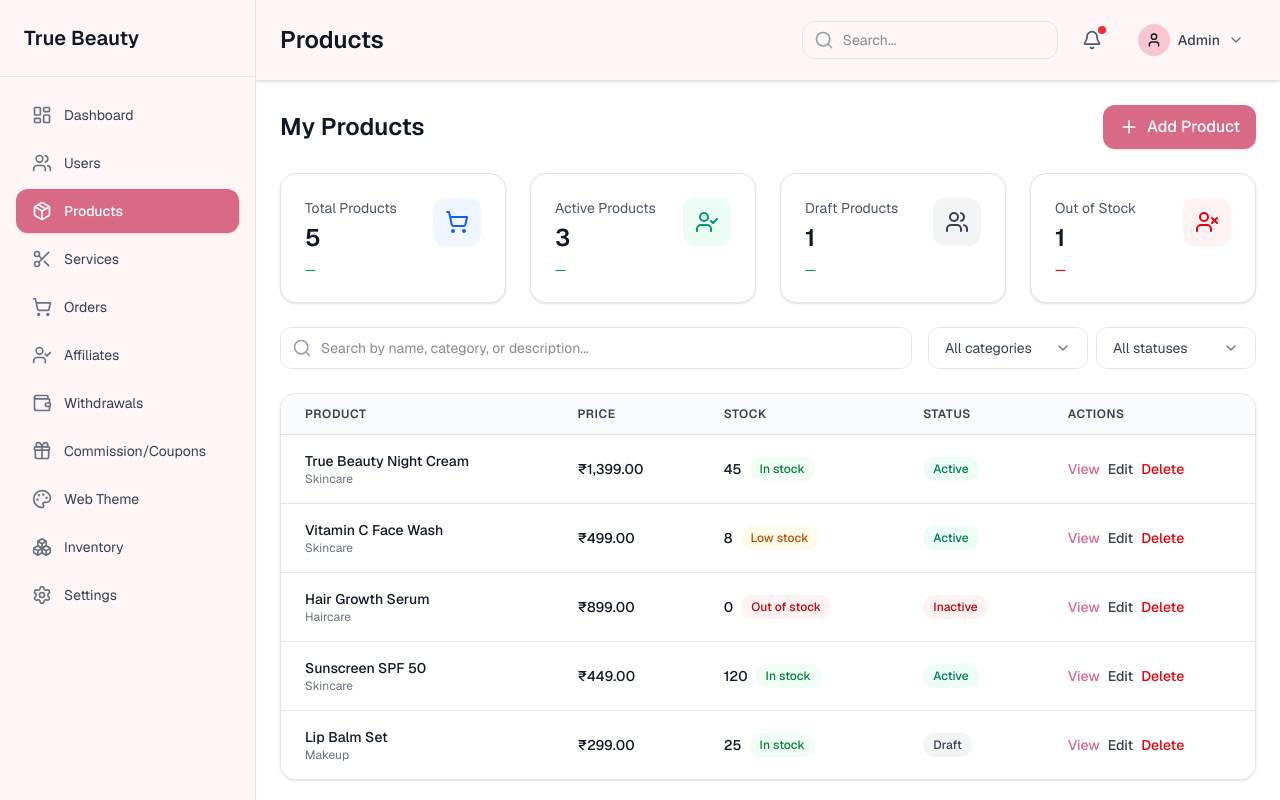
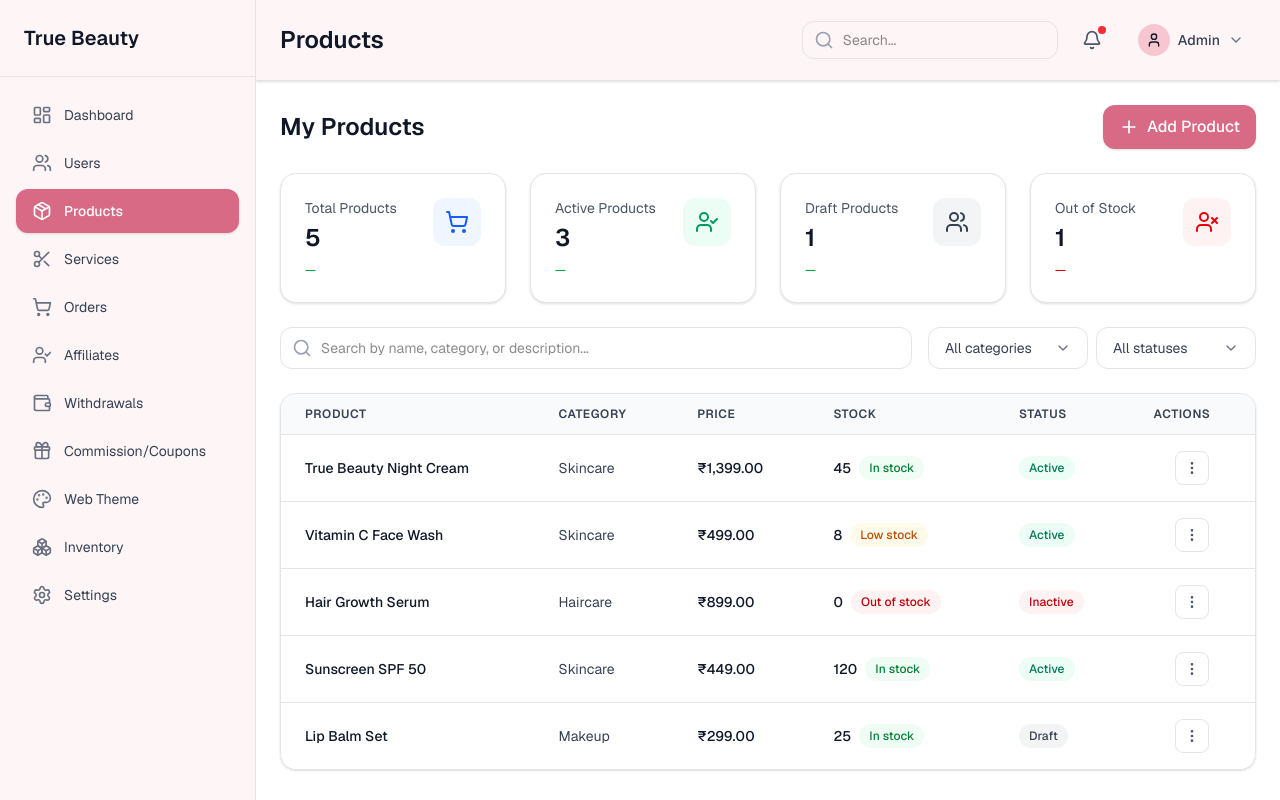
Before and after one commit to ZoyaAnsari19/true-beauty-admin-panel, a Next.js app: page /products in a window 1280 px wide. Built offline with nearby package versions, Linux system fonts and the light colour scheme.

Commit message:
Implement Product Actions Menu in ProductsPage: add a dropdown menu for viewing, editing, and deleting products, enhancing user interaction and streamlining product management. Update Table component to support custom cell classes for improved styling flexibility.

```diff
--- a/app/products/page.tsx
+++ b/app/products/page.tsx
@@ -1,8 +1,8 @@
 "use client";
 
-import React, { useMemo, useState } from "react";
+import React, { useEffect, useMemo, useRef, useState } from "react";
 import Link from "next/link";
-import { Plus } from "lucide-react";
+import { MoreVertical, Plus } from "lucide-react";
 import { useProducts } from "@/lib/products-context";
 import type { Product, ProductStatus } from "@/lib/products-data";
 import type { ProductFormValues } from "@/lib/products-context";
@@ -61,6 +61,75 @@ function formatPrice(amount: number) {
     style: "currency",
     currency: "INR",
   }).format(amount);
+}
+
+function ProductActionsMenu({
+  product,
+  onEdit,
+  onDelete,
+}: {
+  product: Product;
+  onEdit: (product: Product) => void;
+  onDelete: (product: Product) => void;
+}) {
+  const [open, setOpen] = useState(false);
+  const menuRef = useRef<HTMLDivElement | null>(null);
+
+  useEffect(() => {
+    if (!open) return;
+    const handleClickOutside = (event: MouseEvent) => {
+      if (menuRef.current && !menuRef.current.contains(event.target as Node)) {
+        setOpen(false);
+      }
+    };
+    document.addEventListener("mousedown", handleClickOutside);
+    return () => document.removeEventListener("mousedown", handleClickOutside);
+  }, [open]);
+
+  return (
+    <div className="relative inline-block text-left" ref={menuRef}>
+      <button
+        type="button"
+        onClick={() => setOpen((prev) => !prev)}
+        className="p-2 rounded-lg border border-gray-200 bg-white hover:bg-[#fef5f7] transition-colors"
+        aria-haspopup="menu"
+        aria-expanded={open}
+      >
+        <MoreVertical className="w-4 h-4 text-gray-600" />
+      </button>
+      {open && (
+        <div className="absolute right-0 mt-2 w-40 bg-white rounded-xl shadow-lg border border-gray-200 py-1 z-20">
+          <Link
+            href={`/products/${product.id}`}
+            onClick={() => setOpen(false)}
+            className="block w-full text-left px-4 py-2 text-sm text-gray-700 hover:bg-[#fef5f7] transition-colors"
+          >
+            View
+          </Link>
+          <button
+            type="button"
+            onClick={() => {
+              setOpen(false);
+              onEdit(product);
+            }}
+            className="block w-full text-left px-4 py-2 text-sm text-gray-700 hover:bg-[#fef5f7] transition-colors"
+          >
+            Edit
+          </button>
+          <button
+            type="button"
+            onClick={() => {
+              setOpen(false);
+              onDelete(product);
+            }}
+            className="block w-full text-left px-4 py-2 text-sm text-red-600 hover:bg-red-50 transition-colors"
+          >
+            Delete
+          </button>
+        </div>
+      )}
+    </div>
+  );
 }
 
 export default function ProductsPage() {
@@ -153,10 +222,13 @@ export default function ProductsPage() {
     {
       header: "Product",
       accessor: (product: Product) => (
-        <div>
-          <div className="font-medium text-gray-900">{product.name}</div>
-          <div className="text-xs text-gray-500">{product.category}</div>
-        </div>
+        <div className="font-medium text-gray-900">{product.name}</div>
+      ),
+    },
+    {
+      header: "Category",
+      accessor: (product: Product) => (
+        <span className="text-sm text-gray-700">{product.category}</span>
       ),
     },
     {
@@ -194,28 +266,14 @@ export default function ProductsPage() {
     },
     {
       header: "Actions",
+      cellClassName: "text-center",
       accessor: (product: Product) => (
-        <div className="flex items-center gap-2">
-          <Link
-            href={`/products/${product.id}`}
-            className="text-sm font-medium text-[#D96A86] hover:text-[#C85A76] transition-colors"
-          >
-            View
-          </Link>
-          <button
-            type="button"
-            onClick={() => handleEdit(product)}
-            className="text-sm font-medium text-gray-700 hover:text-[#D96A86] transition-colors"
-          >
-            Edit
-          </button>
-          <button
-            type="button"
-            onClick={() => handleDelete(product)}
-            className="text-sm font-medium text-red-600 hover:text-red-700 transition-colors"
-          >
-            Delete
-          </button>
+        <div className="inline-flex justify-center w-full">
+          <ProductActionsMenu
+            product={product}
+            onEdit={handleEdit}
+            onDelete={handleDelete}
+          />
         </div>
       ),
     },
--- a/components/Table.tsx
+++ b/components/Table.tsx
@@ -8,6 +8,7 @@ interface Column<T> {
   header: string;
   accessor: keyof T | ((row: T) => React.ReactNode);
   sortable?: boolean;
+  cellClassName?: string;
 }
 
 interface TableProps<T> {
@@ -139,7 +140,9 @@ export default function Table<T extends Record<string, any>>({
                   {columns.map((column, colIndex) => (
                     <td
                       key={colIndex}
-                      className="px-6 py-4 whitespace-nowrap text-sm text-gray-900"
+                      className={`px-6 py-4 whitespace-nowrap text-sm text-gray-900 ${
+                        column.cellClassName ?? ""
+                      }`}
                     >
                       {renderCell(row, column)}
                     </td>
```
